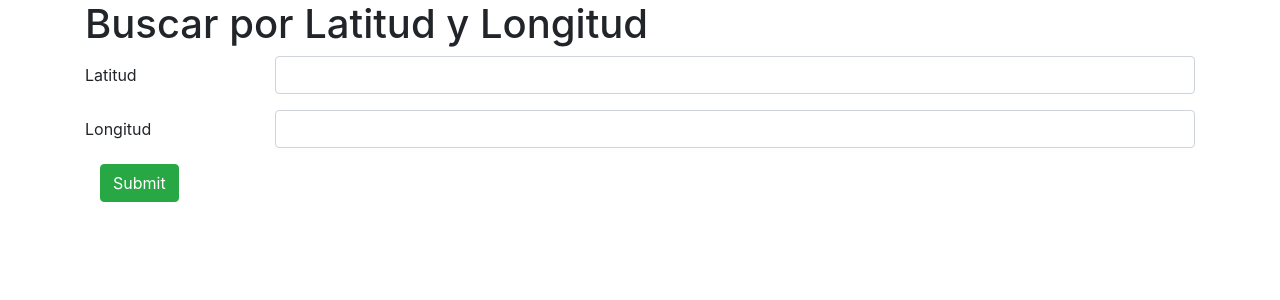
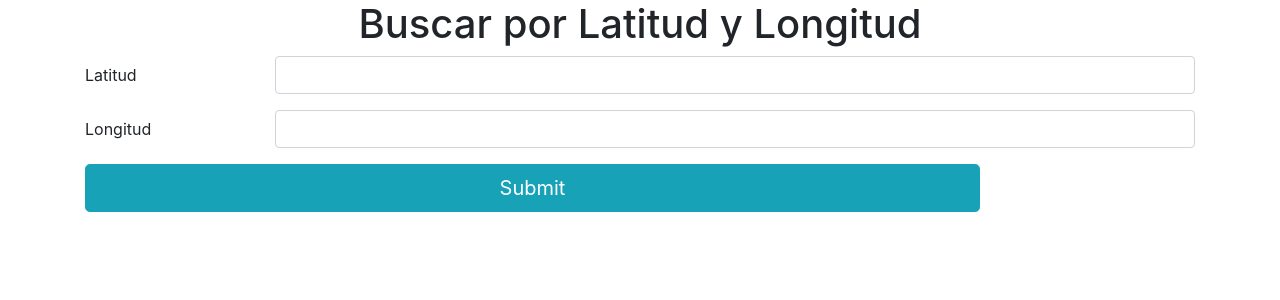
Before and after one commit to ringler0/Ec.Dif, a Flask app: page / in a window 1280 px wide. Shown: the top 300 px of the page. Run offline with Flask 2, Linux system fonts and the light colour scheme; some libraries are stand-ins or nearby versions.

Commit message:
Update index.html

```diff
--- a/Proyecto flask+mongo/templates/index.html
+++ b/Proyecto flask+mongo/templates/index.html
@@ -8,7 +8,9 @@
 </head>
 <body>
     <div class="container">
-        <h1>Buscar por Latitud y Longitud</h1>
+        <h1 class="text-center">Buscar por Latitud y Longitud</h1>
+    </div>
+    <div class="container ">
         <form action="/mostrar" method="POST">
             <div class="form-group row">
                 <label for="latitud" class="col-sm-2 col-form-label">Latitud</label>
@@ -22,12 +24,13 @@
                     <input type="text" id="long" name="long" class="form-control"/>
                 </div>
             </div>
-            <div class="form-grou-row">
-                <div class="col-sm-10">
-                    <input type="submit" id="buscar" name="buscar" class="btn btn-success"/>
+            <div class="form-grou-row ">
+                <div class="col-sm-10 row justify.content-center">
+                    <input type="submit" id="buscar" name="buscar" class="btn btn-info btn-lg btn-block"/>
                 </div>
             </div>
         </form>
     </div>
+
 </body>
 </html>
```
